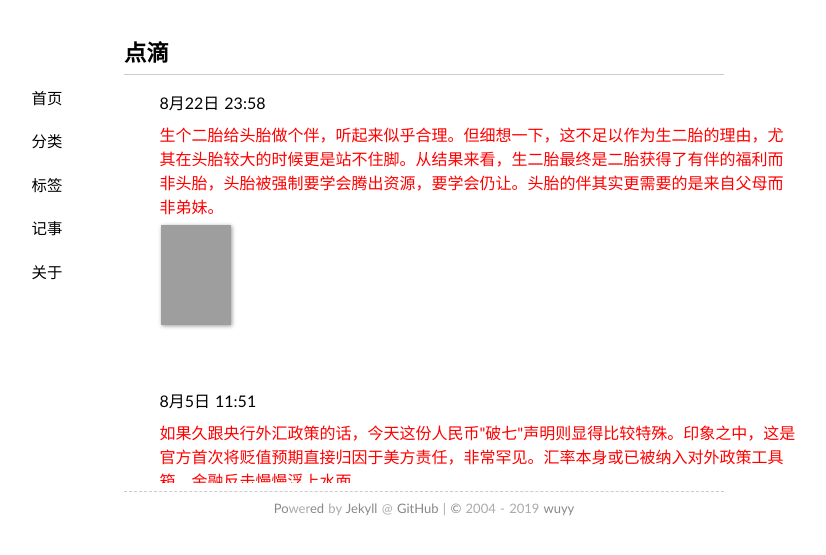
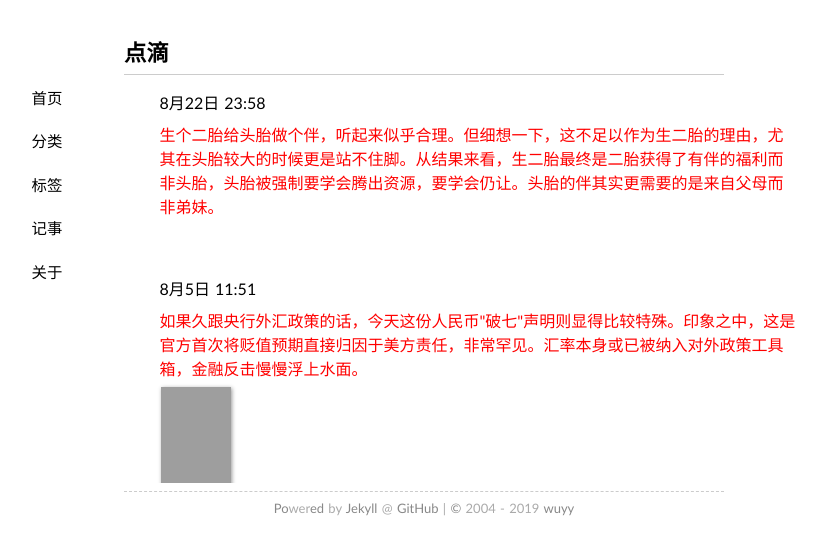
Before and after one commit to wuyy2007/wanguolin.github.io, a Jekyll site: the page built from tlog/index.md, in a window 1280 px wide. Shown: the top 555 px of the page, without its empty margins (216-1042 px from the left). Built offline with Jekyll 4.4.1, drawn with Linux system fonts in a browser that asks for light colours; nearby versions of some CDN libraries; some web fonts are replaced; grey boxes are pictures that could not be loaded.

Commit message:
Update index.md

```diff
--- a/tlog/index.md
+++ b/tlog/index.md
@@ -116,9 +116,7 @@ comments: no
 			<font  color="red">生个二胎给头胎做个伴，听起来似乎合理。但细想一下，这不足以作为生二胎的理由，尤其在头胎较大的时候更是站不住脚。从结果来看，生二胎最终是二胎获得了有伴的福利而非头胎，头胎被强制要学会腾出资源，要学会仍让。头胎的伴其实更需要的是来自父母而非弟妹。</font>
 			<div class="over"></div><!--背景层-->
 			<div class="logoImg amplifyImg"><!--注意：此处的amlifyImg不可少-->
-			<table><tr>
-			<td><img src="https://raw.githubusercontent.com/wuyy2007/resouce/master/webcontentpic/pboc_rmb.jpg" height="100" width="70" margin="5" /></td>
-			</tr></table>
+
 			</div>
 		</span>
 
```
